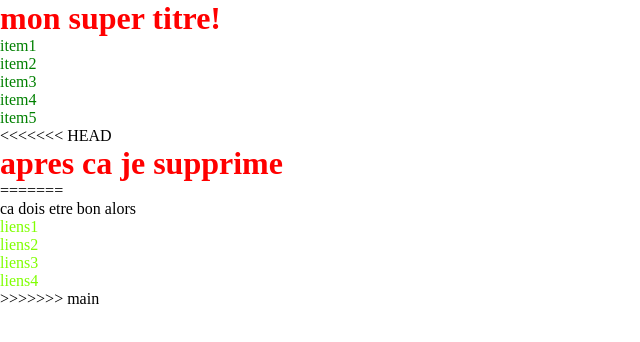
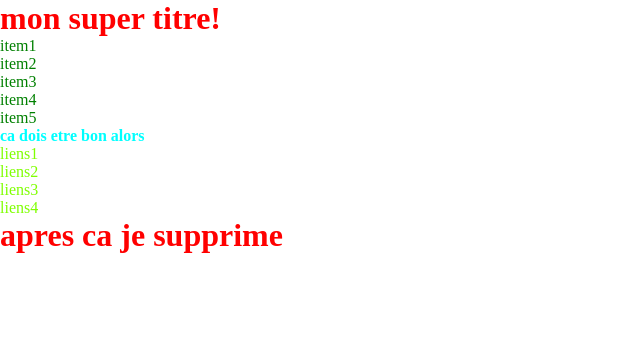
Before and after one commit to Vic-boss972/openclass, a plain HTML site: page index.html in a window 1280 px wide. Shown: the whole page, without its empty margins (0-640 px from the left). Drawn offline with Linux system fonts and the light colour scheme.

Commit message:
mise a jout du style et du contenu

```diff
--- a/index.html
+++ b/index.html
@@ -16,9 +16,6 @@
         <li class="list">item4</li>
         <li class="list">item5</li>
     </ul>
-<<<<<<< HEAD
-    <h1>apres ca je supprime</h1>
-=======
     <p>ca dois etre bon alors</p>
     <ul>
         <li class="lien"><a href="">liens1</a></li>
@@ -26,6 +23,6 @@
         <li class="lien"><a href="">liens3</a></li>
         <li class="lien"><a href="">liens4</a></li>
     </ul>
->>>>>>> main
+    <h1>apres ca je supprime</h1>
 </body>
 </html>
--- a/style.css
+++ b/style.css
@@ -17,3 +17,7 @@ li{
 .lien a:hover{
     background-color: orange;
 }
+p{
+    color: aqua;
+    font-weight: bolder;
+}
```
